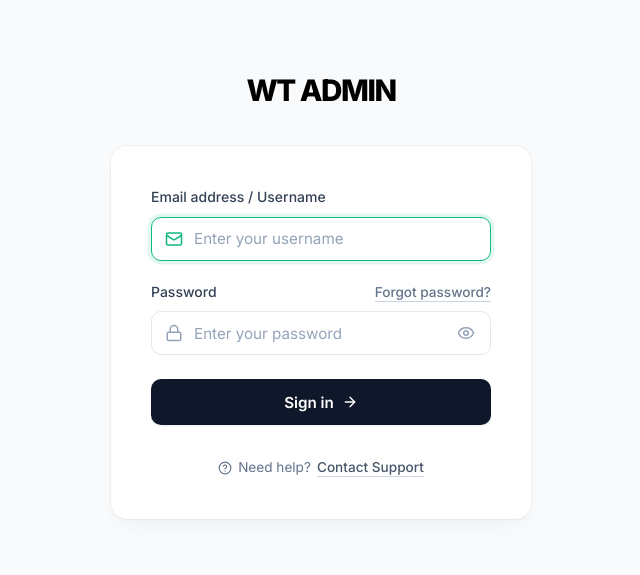
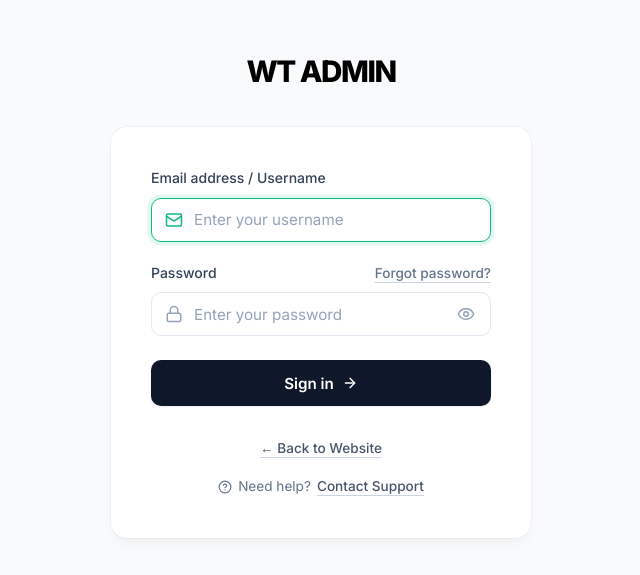
Before and after one commit to shammasmazhar50/Wasme-Tahir, a React (Vite) app: page /admin/login in a window 1280 px wide. Shown: the part 107-682 px from the top of the page, without its empty margins (319-959 px from the left). Built offline with nearby package versions, Linux system fonts and the light colour scheme; no server answers.

Commit message:
Add 'Back to Website' link to login page

```diff
--- a/src/pages/admin/AdminLogin.jsx
+++ b/src/pages/admin/AdminLogin.jsx
@@ -674,6 +674,11 @@ const AdminLogin = () => {
             )}
 
             <div className="auth-footer">
+              <div style={{ marginBottom: '16px' }}>
+                <button type="button" onClick={() => navigate('/')} className="auth-link" style={{ background: 'none', border: 'none', cursor: 'pointer', fontSize: '0.85rem' }}>
+                  ← Back to Website
+                </button>
+              </div>
               <span style={{ display: 'flex', alignItems: 'center', justifyContent: 'center', gap: 6 }}>
                 <span title="Secured with Enterprise-grade encryption by Syvrox" style={{ display: 'flex', alignItems: 'center', cursor: 'help' }}>
                   <HelpCircle size={14} />
```
